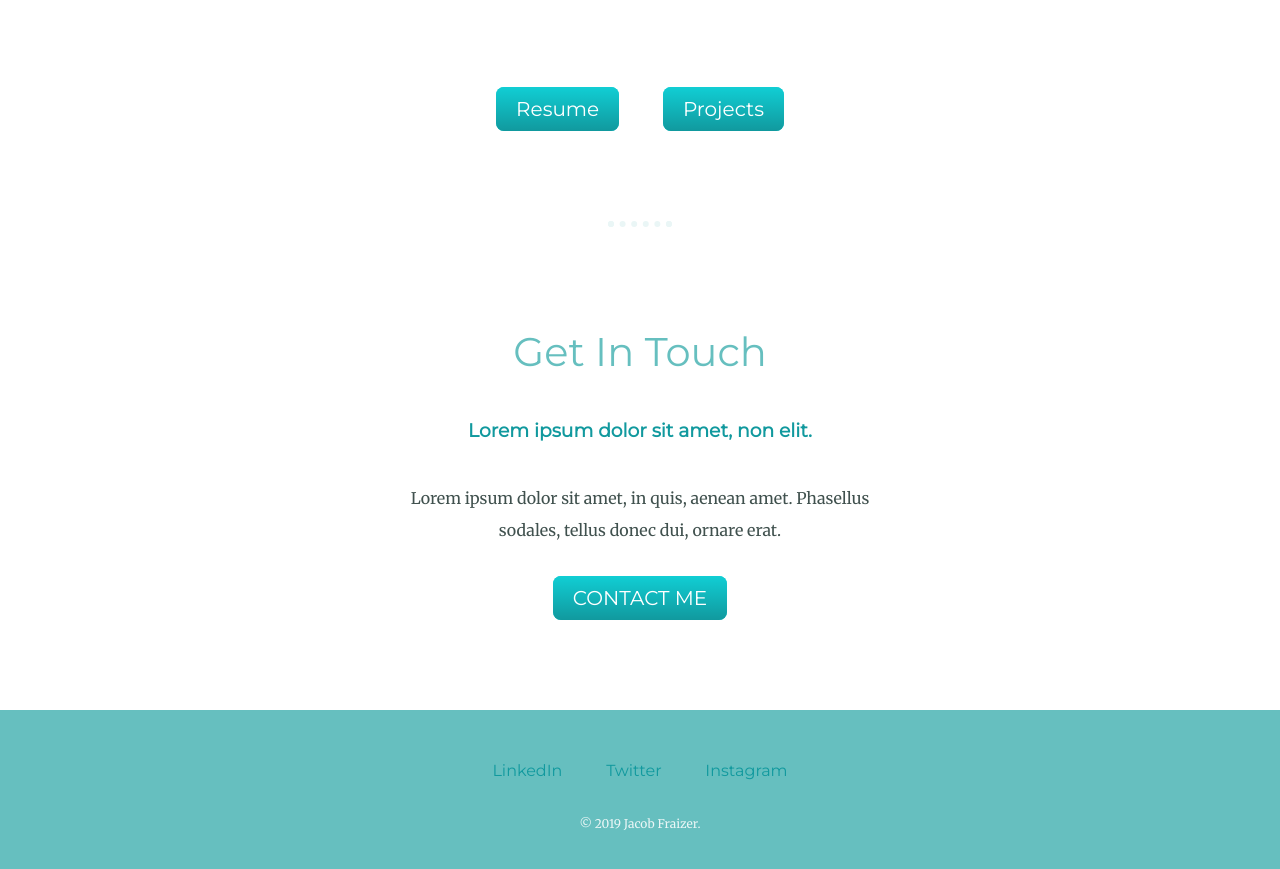
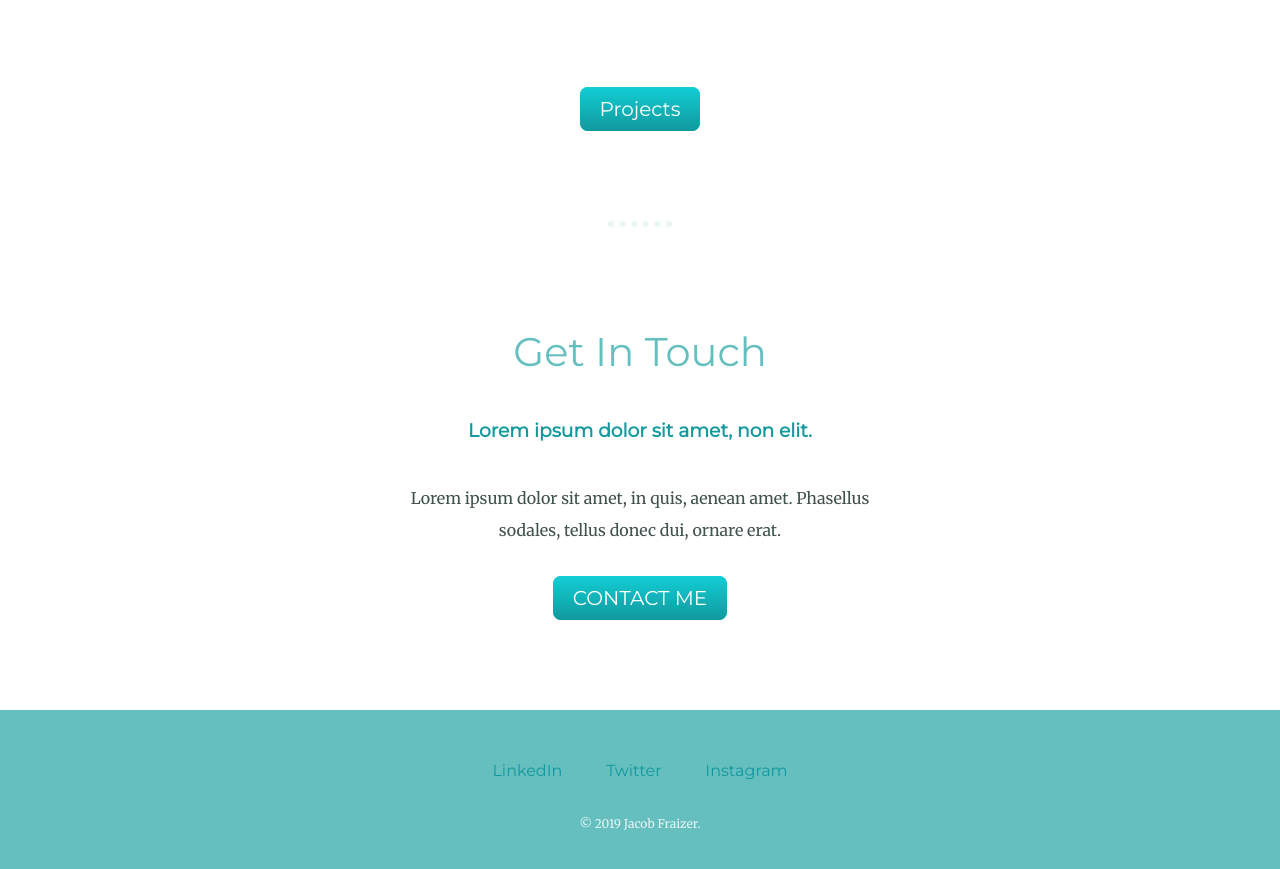
Before and after one commit to jacob33c/my-first-portfolio, a plain HTML site: page index.html in a window 1280 px wide. Shown: the part 2133-3002 px from the top of the page. Drawn offline with Linux system fonts and the light colour scheme.

Commit message:
Update index.html

```diff
--- a/index.html
+++ b/index.html
@@ -57,7 +57,6 @@ Experience working with Linux/Unix
           Able to apply customer service concepts to IT to improve user experience for clients, employees and administration. </p>
       </div>
       <div class="">
-        <a class="btn" href="resume.pdf">Resume</a>
         <a class="btn" href="https://github.com/jacob33c">Projects</a>
       </div>
     </div>
```
